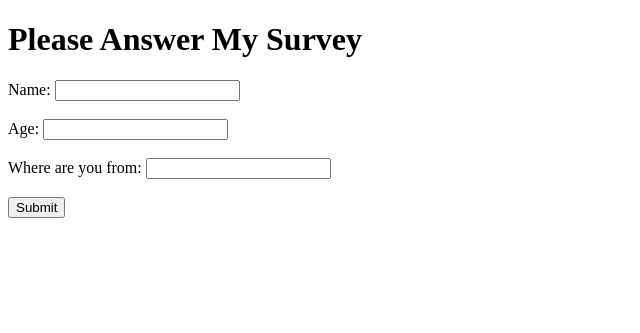
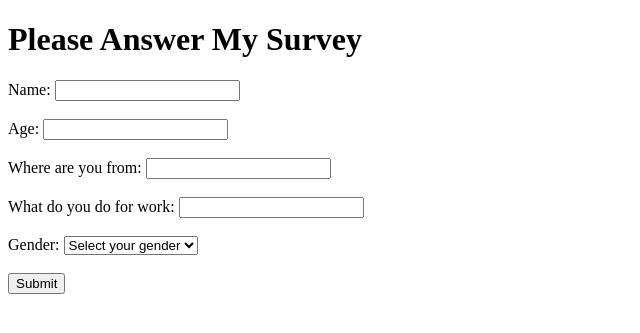
Before and after one commit to itayshlanger/k8s-project, a Flask app: page / in a window 1280 px wide. Shown: the top 333 px of the page, without its empty margins (0-640 px from the left). Run offline with Flask 3, Linux system fonts and the light colour scheme; some libraries are stand-ins or nearby versions.

Commit message:
added questions and graphs

```diff
--- a/new_project/app.py
+++ b/new_project/app.py
@@ -22,10 +22,12 @@ def submit():
     name = request.form['name']
     age = request.form['age']
     location = request.form['location']
+    work = request.form['work']
+    gender = request.form['gender']
 
     conn = get_db_connection()
     cur = conn.cursor()
-    cur.execute('INSERT INTO responses (name, age, location) VALUES (%s, %s, %s)', (name, age, location))
+    cur.execute('INSERT INTO responses (name, age, location, work, gender) VALUES (%s, %s, %s, %s, %s)', (name, age, location, work, gender))
     conn.commit()
     cur.close()
     conn.close()
--- a/new_project/db-deployment.yaml
+++ b/new_project/db-deployment.yaml
@@ -43,7 +43,10 @@ data:
         id SERIAL PRIMARY KEY,
         name VARCHAR(100),
         age INT,
-        location VARCHAR(100)
+        location VARCHAR(100),
+        work VARCHAR(100),
+        gender VARCHAR(100)
+
     );
 ---
 apiVersion: v1
--- a/new_project/templates/survey.html
+++ b/new_project/templates/survey.html
@@ -15,6 +15,16 @@
         <label for="location">Where are you from:</label>
         <input type="text" id="location" name="location" required><br><br>
 
+        <label for="work">What do you do for work:</label>
+        <input type="text" id="work" name="work" required><br><br>
+
+        <label>Gender:</label>
+        <select id="gender" name="gender" required>
+            <option value="" disabled selected>Select your gender</option>
+            <option value="male">Male</option>
+            <option value="female">Female</option>
+        </select><br><br>
+
         <button type="submit">Submit</button>
     </form>
 </body>
```
Also changed, not shown: new_project/prometheus-config.yaml (line endings or trailing spaces).
